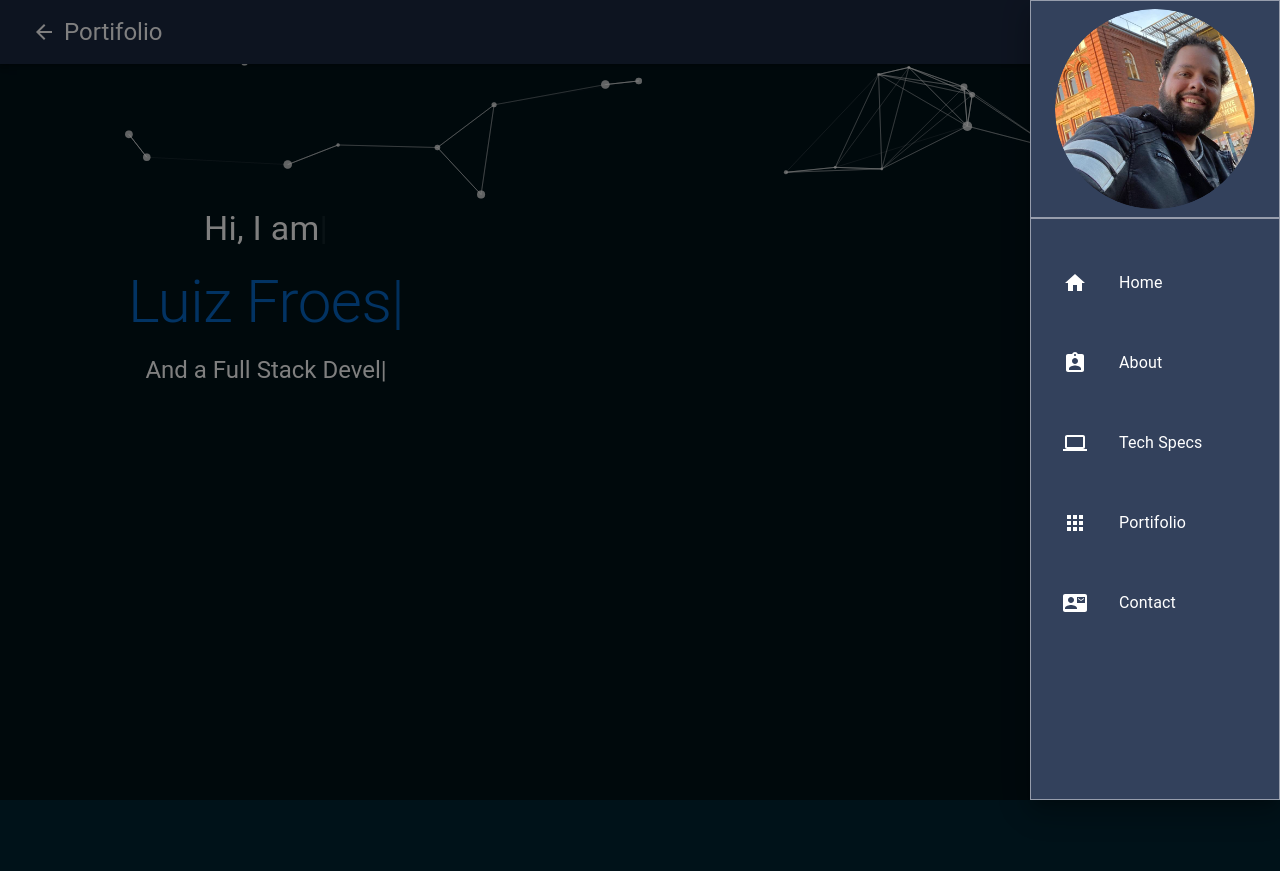
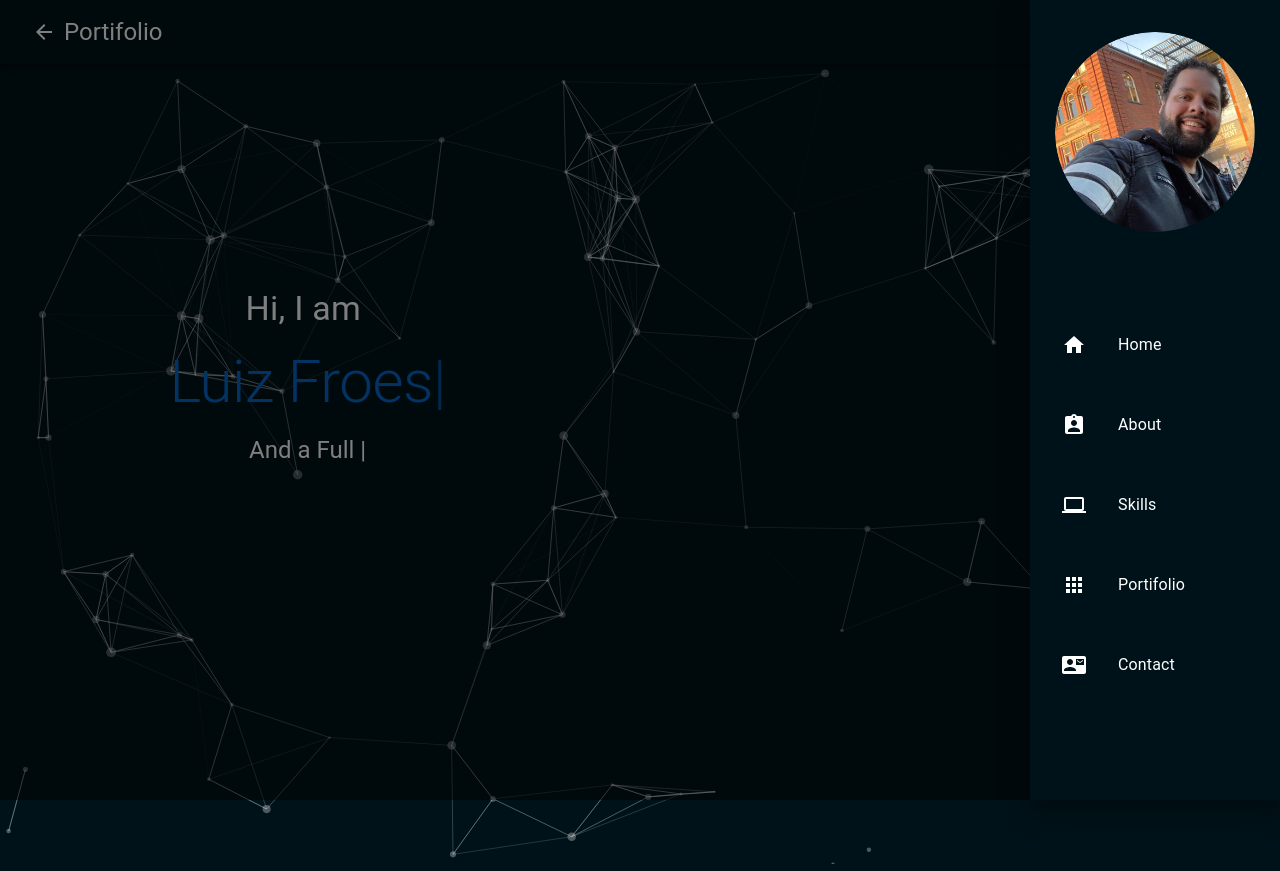
Before and after one commit to luizfroes/react-portifolio, a React (Create React App) app: page / in a window 1280 px wide. Both pictures are taken after a click on the button 44 px from the left and 32 px from the top of the page. Before the commit the page ends 800 px from the top, so only its background shows below. Built offline with nearby package versions, Linux system fonts and the light colour scheme.

Commit message:
Refactored

```diff
--- a/package.json
+++ b/package.json
@@ -16,6 +16,7 @@
     "npm": "^8.5.0",
     "react": "^17.0.2",
     "react-dom": "^17.0.2",
+    "react-router-dom": "^6.2.1",
     "react-scripts": "5.0.0",
     "react-tsparticles": "^1.41.1",
     "react-typed": "^1.2.0",
--- a/src/components/Header/index.js
+++ b/src/components/Header/index.js
@@ -1,8 +1,14 @@
 import React from "react";
 import Typed from "react-typed";
 import { createTheme } from "@mui/material/styles";
-import { Typography, Avatar, Grid, Box } from "@mui/material";
-import avatar from "../../Portrait1-removebg.png";
+import {
+  Typography,
+  Avatar,
+  Grid,
+  Box,
+  autocompleteClasses,
+} from "@mui/material";
+import { height } from "@mui/system";
 
 const theme = createTheme();
 
@@ -11,8 +17,8 @@ export const Header = () => {
     <Box
       sx={{
         position: "absolute",
-        top: "20%",
-        left: "10%",
+        top: "30%",
+        left: "12%",
         transform: "translate (50%, -50%)",
         textAlign: "center",
         zIndex: 1,
@@ -27,7 +33,7 @@ export const Header = () => {
         <Typed
           style={{ color: "#ffffff" }}
           strings={["Hi, I am"]}
-          typeSpeed={100}
+          typeSpeed={150}
         />
       </Typography>
       <Typography
@@ -37,9 +43,9 @@ export const Header = () => {
         variant="h2"
       >
         <Typed
-          style={{ color: "#0466c8ff" }}
+          style={{ color: "#0466c8ff", padding: "1rem" }}
           strings={["Luiz Froes"]}
-          typeSpeed={100}
+          typeSpeed={150}
         />
       </Typography>
       <Typography
@@ -51,8 +57,8 @@ export const Header = () => {
         <Typed
           style={{ color: "#ffffff" }}
           strings={["A Software Engineer", "And a Full Stack Developer"]}
-          typeSpeed={100}
-          backSpeed={100}
+          typeSpeed={150}
+          backSpeed={80}
           loop
         />
       </Typography>
--- a/src/components/Home/index.js
+++ b/src/components/Home/index.js
@@ -14,9 +14,10 @@ export const Home = () => {
       <Header />
       <Particles
         id="tsparticles"
+        height="100vh"
         options={{
           fullScreen: { enable: false },
-          fpsLimit: 60,
+          fpsLimit: 30,
           interactivity: {
             detect_on: "canvas",
             events: {
@@ -66,7 +67,7 @@ export const Home = () => {
             opacity: {
               anim: { enable: false, opacity_min: 0.1, speed: 1, sync: false },
               random: false,
-              value: 0.5,
+              value: 0.3,
             },
             shape: {
               type: "circle",
--- a/src/components/NavBar/index.js
+++ b/src/components/NavBar/index.js
@@ -43,7 +43,7 @@ const menuItems = [
   },
   {
     listIcon: <Computer />,
-    listText: "Tech Specs",
+    listText: "Skills",
   },
   {
     listIcon: <Apps />,
@@ -67,9 +67,10 @@ export const NavBar = () => {
     <Box
       sx={{
         width: 250,
-        background: "#33415cff",
-        border: "0.5px #979dacff solid",
-        height: "100%",
+        background: "#001219",
+        // border: "0.5px solid rgb(151, 157, 172 0.8)",
+        minHeight: "100vh",
+        overflow: "auto",
       }}
       component="div"
       onClick={toggleSlider("right", false)}
@@ -77,23 +78,19 @@ export const NavBar = () => {
       <Avatar
         sx={{
           display: "block",
-          margin: "0.5rem auto",
+          margin: "2rem auto",
           width: theme.spacing(25),
           height: theme.spacing(25),
         }}
         src={portrait}
         alt="Luiz Froes portrait"
       />
-      <Divider
-        sx={{
-          border: "0.5px #979dacff solid",
-        }}
-      />
-      <List style={{ margin: "1rem 0rem" }}>
+      <Divider />
+      <List sx={{ margin: "2rem 0rem" }}>
         {menuItems.map((listItem, key) => (
           <ListItem button key={key}>
             <ListItemIcon
-              style={{
+              sx={{
                 color: "#ffffff",
                 padding: "1rem",
               }}
@@ -101,7 +98,10 @@ export const NavBar = () => {
               {listItem.listIcon}
             </ListItemIcon>
             <ListItemText
-              style={{ color: "#ffffff", padding: "1rem" }}
+              sx={{
+                color: "#ffffff",
+                padding: "1rem",
+              }}
               primary={listItem.listText}
             />
           </ListItem>
@@ -112,7 +112,7 @@ export const NavBar = () => {
   return (
     <>
       <Box component="nav">
-        <AppBar position="static" style={{ background: "#1b2841" }}>
+        <AppBar position="static" style={{ background: "#001219" }}>
           <Toolbar>
             <IconButton onClick={toggleSlider("right", true)}>
               <ArrowBack style={{ color: "#ffffff" }} />
--- a/src/index.js
+++ b/src/index.js
@@ -2,6 +2,7 @@ import React from "react";
 import ReactDOM from "react-dom";
 import "./style.css";
 import App from "./App";
+import { BrowserRouter as Router } from "react-router-dom";
 
 ReactDOM.render(
   <React.StrictMode>
--- a/src/style.css
+++ b/src/style.css
@@ -9,7 +9,7 @@
   --independence: #0d1627;
   --black-coral: #5c677dff;
   --roman-silver: #7d8597ff;
-  --manatee: #979dacff;
+  --manatee: #979dac;
 }
 
 body {
```
Also changed, not shown: src/Portrait1-removebg.png (deleted), 1 other file (tests, documents, lock files or other folders).
